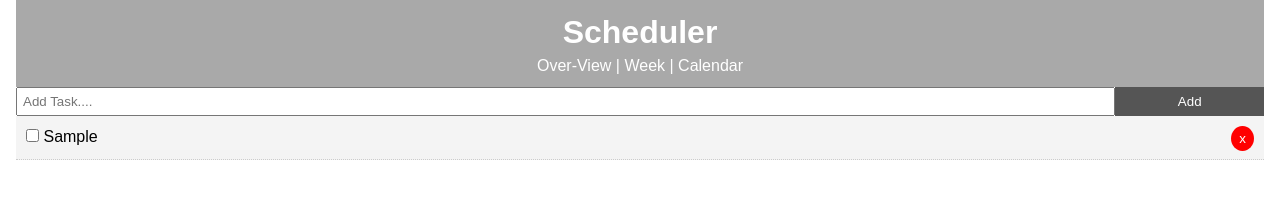
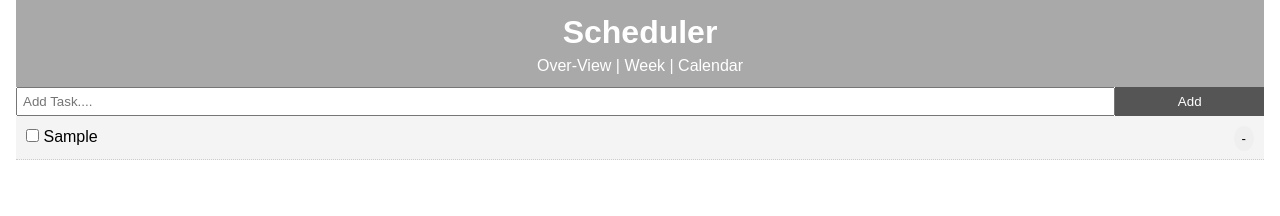
Before and after one commit to VanVDC/DC-Notebook, a React (Create React App) app: page / in a window 1280 px wide. Both pictures are taken after typing "Sample" into the empty fields and a click on the input "Add". Shown: the top 216 px of the page. Built offline with nearby package versions, Linux system fonts and the light colour scheme; no server answers; the HTML template or start-up script is replaced by a standard one.

Commit message:
fix the delete button

```diff
--- a/src/components/Todo.jsx
+++ b/src/components/Todo.jsx
@@ -9,6 +9,8 @@ class Todo extends Component {
       textDecoration: this.props.todo.completed ? 'line-through' : 'none' }
   }
 
+
+
   render() {
     const{id, title}=this.props.todo;
     return (
@@ -16,7 +18,7 @@ class Todo extends Component {
         <p>
           <input type="checkbox" onChange={this.props.markComplete.bind(this,id)}/>{' '}
         {title}
-        <button onClick={this.props.delTodo.bind(this, id)}style={btnStyle}>x</button>
+        <button onClick={this.props.delTodo.bind(this, id)}style={btnStyle}>-</button>
 
         </p>
 
@@ -26,8 +28,7 @@ class Todo extends Component {
 }
 
 const btnStyle={
-  background: "red",
-  color: 'white',
+  color: '-',
   border: 'none',
   padding:'5px 8px',
   borderRadius: '50%',
```
